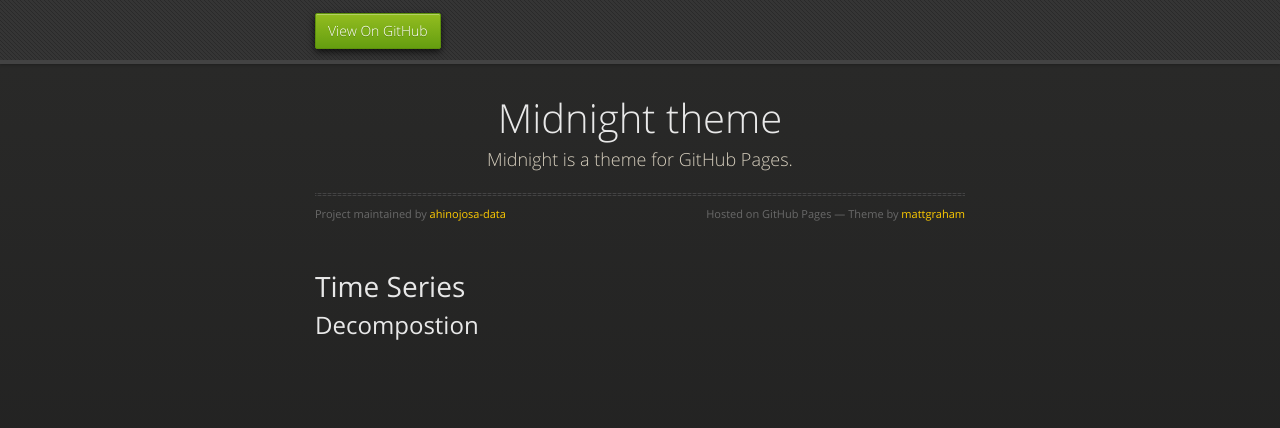
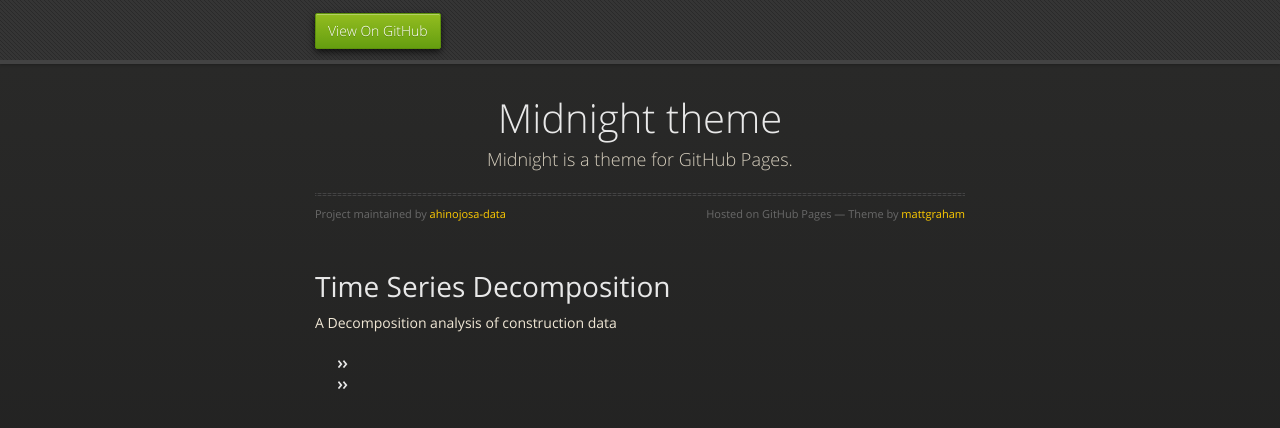
Before and after one commit to ahinojosa-data/ahinojosa-data.github.io, a Jekyll site: the page built from timeseries/index.md, in a window 1280 px wide. Shown: the top 428 px of the page. Built offline with Jekyll 4.4.1, drawn with Linux system fonts in a browser that asks for light colours; our own code applies the rules of GitHub Pages for plain Markdown files.

Commit message:
Update index.md

```diff
--- a/timeseries/index.md
+++ b/timeseries/index.md
@@ -1,2 +1,9 @@
-# Time Series
-## Decompostion
+---
+title: Timeseries Decompostion
+description: timeseries
+---
+
+# Time Series Decomposition
+A Decomposition analysis of construction data
+-
+-
```
